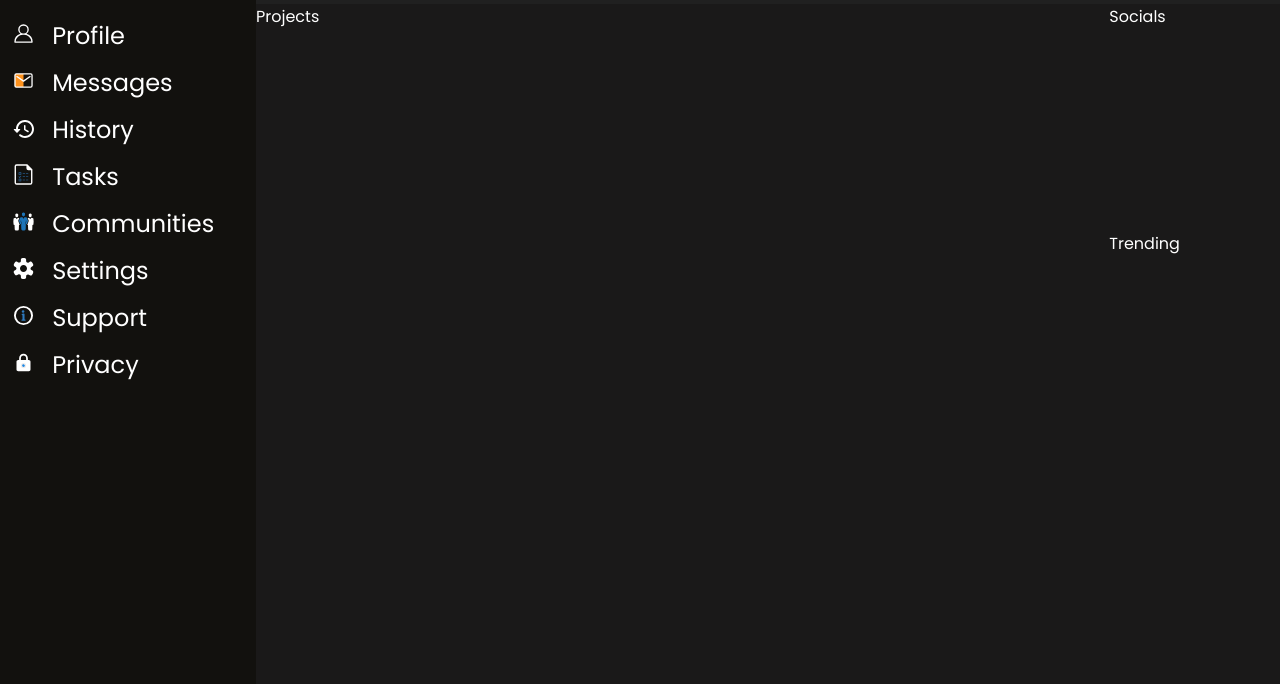
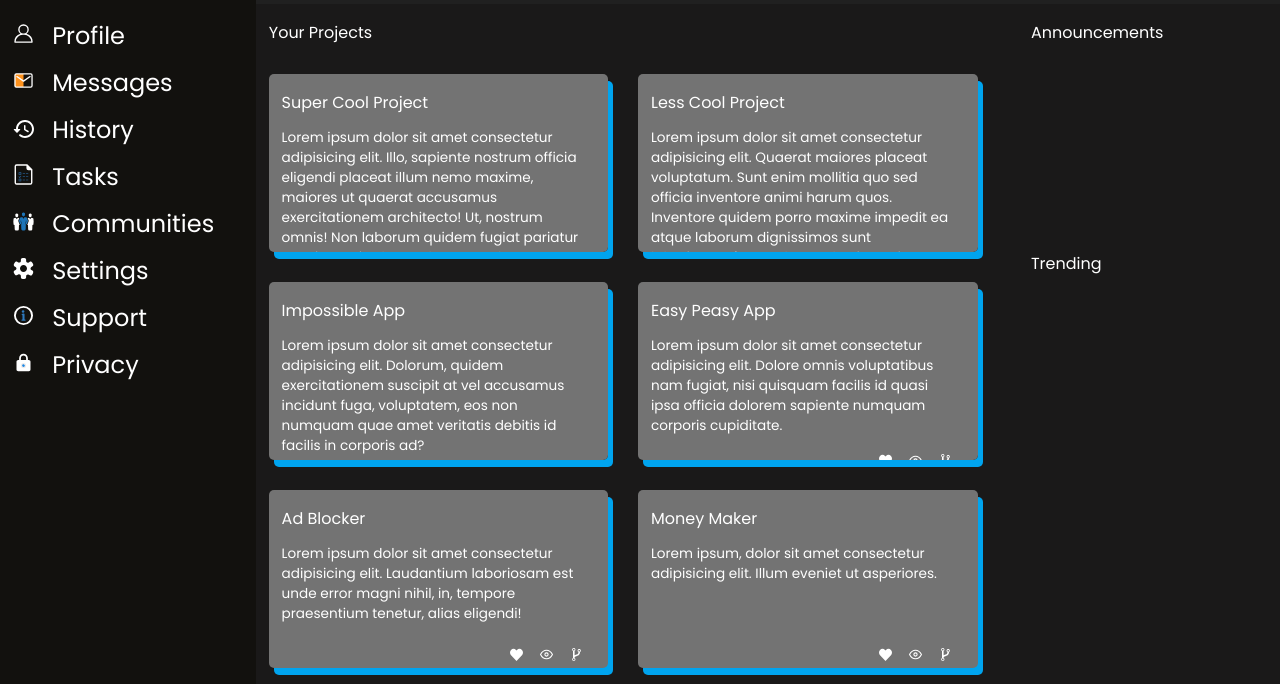
Before and after one commit to Doubl3K/OdinProject, a plain HTML site: page Advanced_HTML_CSS/CSSGrid/Dashboard/index.html in a window 1280 px wide. Shown: the part 116-800 px from the top of the page. Drawn offline with Linux system fonts and the light colour scheme.

Commit message:
Layout Projects

```diff
--- a/Advanced_HTML_CSS/CSSGrid/Dashboard/index.html
+++ b/Advanced_HTML_CSS/CSSGrid/Dashboard/index.html
@@ -45,16 +45,63 @@
             <button>Upload</button>
             <button>Share</button>
         </div>
-
-
-
-
-
     </div>
 
     <div class="content-wrapper">
-        <div class="content-item projects-wrapper">Projects</div>
-        <div class="content-item">Socials</div>
+        <div class="content-item projects-wrapper">
+            <div id="pheader">Your Projects</div>
+            <div class="project-items">Super Cool Project
+                <p>Lorem ipsum dolor sit amet consectetur adipisicing elit. Illo, sapiente nostrum officia eligendi placeat illum nemo maxime, maiores ut quaerat accusamus exercitationem architecto! Ut, nostrum omnis! Non laborum quidem fugiat pariatur sequi, quasi soluta culpa eos voluptatem fugit, ad officiis.</p>
+                <div class="project-icons">
+                    <img src="Icons/favo_icon.svg" alt="">
+                    <img src="Icons/watch_icon.svg" alt="">
+                    <img src="Icons/fork_icon.svg" alt="">
+                </div>
+            </div>
+            <div class="project-items">Less Cool Project
+                <p>Lorem ipsum dolor sit amet consectetur adipisicing elit. Quaerat maiores placeat voluptatum. Sunt enim mollitia quo sed officia inventore animi harum quos. Inventore quidem porro maxime impedit ea atque laborum dignissimos sunt laboriosam fuga culpa molestias quis ex nisi voluptates, deserunt architecto.</p>
+                <div class="project-icons">
+                    <img src="Icons/favo_icon.svg" alt="">
+                    <img src="Icons/watch_icon.svg" alt="">
+                    <img src="Icons/fork_icon.svg" alt="">
+                </div>
+            </div>
+            <div class="project-items">Impossible App
+                <p>Lorem ipsum dolor sit amet consectetur adipisicing elit. Dolorum, quidem exercitationem suscipit at vel accusamus incidunt fuga, voluptatem, eos non numquam quae amet veritatis debitis id facilis in corporis ad?</p>
+                <div class="project-icons">
+                    <img src="Icons/favo_icon.svg" alt="">
+                    <img src="Icons/watch_icon.svg" alt="">
+                    <img src="Icons/fork_icon.svg" alt="">
+                </div>
+            </div>
+            <div class="project-items">Easy Peasy App
+                <p>Lorem ipsum dolor sit amet consectetur adipisicing elit. Dolore omnis voluptatibus nam fugiat, nisi quisquam facilis id quasi ipsa officia dolorem sapiente numquam corporis cupiditate.</p>
+                <div class="project-icons">
+                    <img src="Icons/favo_icon.svg" alt="">
+                    <img src="Icons/watch_icon.svg" alt="">
+                    <img src="Icons/fork_icon.svg" alt="">
+                </div>
+            </div>
+            <div class="project-items">Ad Blocker
+                <p>Lorem ipsum dolor sit amet consectetur adipisicing elit. Laudantium laboriosam est unde error magni nihil, in, tempore praesentium tenetur, alias eligendi!</p>
+                <div class="project-icons">
+                    <img src="Icons/favo_icon.svg" alt="">
+                    <img src="Icons/watch_icon.svg" alt="">
+                    <img src="Icons/fork_icon.svg" alt="">
+                </div>
+            </div>
+            <div class="project-items">Money Maker
+                <p>Lorem ipsum, dolor sit amet consectetur adipisicing elit. Illum eveniet ut asperiores.</p>
+                <div class="project-icons">
+                    <img src="Icons/favo_icon.svg" alt="">
+                    <img src="Icons/watch_icon.svg" alt="">
+                    <img src="Icons/fork_icon.svg" alt="">
+                </div>
+            </div>
+        </div>
+
+        <div class="content-item">Announcements
+        </div>
         <div class="content-item">Trending</div>
     </div>
 </body>
--- a/Advanced_HTML_CSS/CSSGrid/Dashboard/style.css
+++ b/Advanced_HTML_CSS/CSSGrid/Dashboard/style.css
@@ -38,10 +38,6 @@ body{
     width: 1.3rem;
     margin-right: 5%;
 }
-
-
-
-
 
 /* topbar */
 .topbar-wrapper{
@@ -127,10 +123,49 @@ body{
 .content-wrapper{
     background-color: #1a1919;
     display: grid;
-    grid-template: 1fr 2fr / 5fr 1fr;
+    grid-template: 1fr 2fr / 3fr 1fr;
+    padding-top: 2vh;
+    padding-left: 1vw;
+    gap: 15px;
 }
 
-    .projects-wrapper{
-        grid-column: 1 / 1;
-        grid-row: 1 / 3;
-    }
+.projects-wrapper{
+    grid-column: 1 / 1;
+    grid-row: 1 / 3;
+    display: grid;
+    grid-template: 3vh 1fr 1fr 1fr / 1fr 1fr;
+    gap: 30px;
+    padding-bottom: 2vh;
+    padding-right: 3vw;
+}
+
+#pheader{
+    grid-column: 1/3;
+    grid-row: 1/1;
+}
+
+.project-items{
+    background-color: #737373;
+    padding-left: 1vw;
+    padding-top: 2vh;
+    border-radius: 5px;
+    box-shadow: 5px 7px #00a4ef;
+    display: grid;
+    grid-template: 3vh 1fr / 1fr;
+    overflow:auto;
+}
+
+.project-items p{
+    font-size: 0.85rem;
+    padding-right: 2vw;
+}
+
+.project-icons{
+    justify-self: end;
+    margin-right: 2vw;
+}
+
+.project-items img{
+    width: 1vw;
+    margin-left: 1vw;
+}
```
Also changed, not shown: Advanced_HTML_CSS/CSSGrid/Dashboard/Icons/favo_icon.svg (added), Advanced_HTML_CSS/CSSGrid/Dashboard/Icons/fork_icon.svg (added), Advanced_HTML_CSS/CSSGrid/Dashboard/Icons/watch_icon.svg (added).
